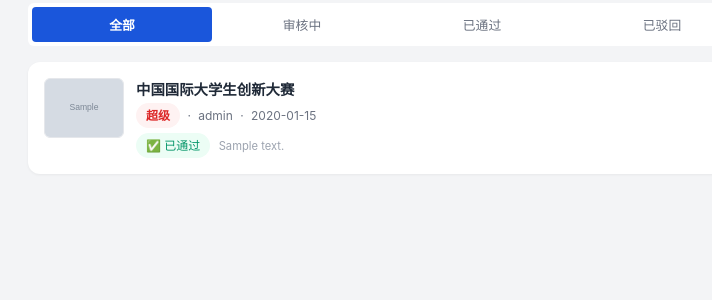
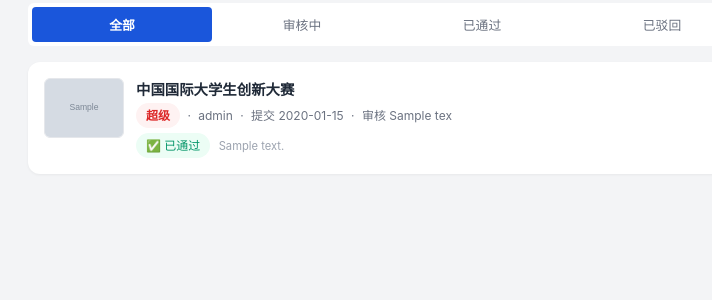
Before and after one commit to Zzzzr0950/competition-platform, a Flask app: page /my-submissions in a window 1280 px wide. Shown: the part 122-422 px from the top of the page, without its empty margins (248-960 px from the left). Run offline with Flask 3, Linux system fonts and the light colour scheme; the visitor is signed in with stand-in values (Sample User, id 1); data comes from the database, SQL or seed files in the repository; tables that the repository leaves empty hold one stand-in row (values such as "Sample post"); grey boxes marked "Sample" are stand-in pictures.

Commit message:
feat: 学生申报列表新增审核时间显示
- 已审核的申报显示"审核 YYYY-MM-DD"
- 待审核的不显示审核时间

Co-Authored-By: Claude <noreply@anthropic.com>

```diff
--- a/templates/student/my_submissions.html
+++ b/templates/student/my_submissions.html
@@ -43,7 +43,11 @@
                     <span style="margin:0 4px;">·</span>
                     {{ sub.award_level }}
                     <span style="margin:0 4px;">·</span>
-                    {{ sub.created_at[:10] }}
+                    提交 {{ sub.created_at[:10] }}
+                    {% if sub.reviewed_at %}
+                    <span style="margin:0 4px;">·</span>
+                    审核 {{ sub.reviewed_at[:10] }}
+                    {% endif %}
                 </div>
                 <div style="margin-top:4px;">
                     <span class="badge badge-{{ sub.status }}">
```
